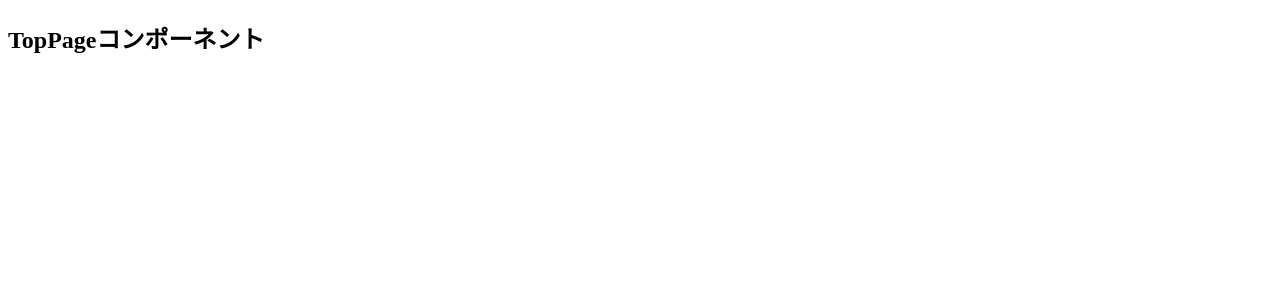
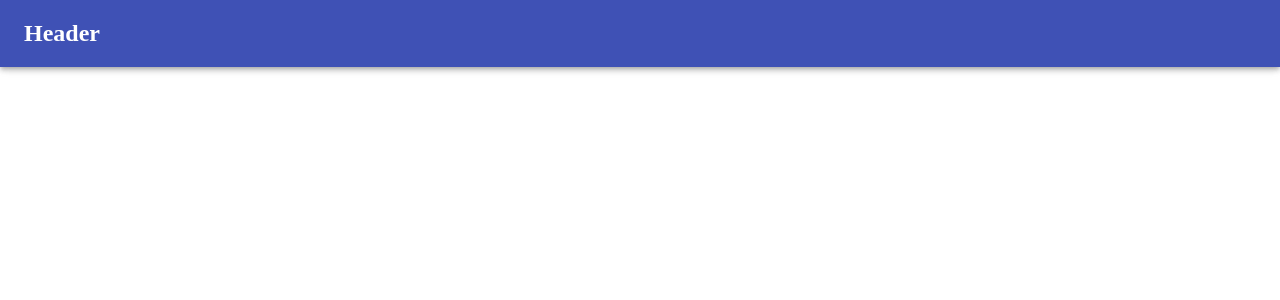
Before and after one commit to yk-port/distribution-site, a React (Create React App) app: page / in a window 1280 px wide. Shown: the top 300 px of the page. Built offline with nearby package versions, Linux system fonts and the light colour scheme.

Commit message:
add: header

```diff
--- a/package.json
+++ b/package.json
@@ -3,6 +3,7 @@
   "version": "0.1.0",
   "private": true,
   "dependencies": {
+    "@material-ui/core": "^4.11.4",
     "@testing-library/jest-dom": "^5.11.4",
     "@testing-library/react": "^11.1.0",
     "@testing-library/user-event": "^12.1.10",
@@ -14,7 +15,7 @@
     "react-dom": "^17.0.1",
     "react-scripts": "4.0.2",
     "typescript": "^4.1.2",
-    "web-vitals": "^1.0.1"
+    "web-vitals": "^2.0.1"
   },
   "scripts": {
     "start": "react-scripts start",
--- /dev/null
+++ b/src/components/topPage/topHeader.tsx
@@ -0,0 +1,14 @@
+import React, { FC } from "react";
+import { AppBar, Toolbar } from "@material-ui/core";
+
+const TopHeader: FC = () => {
+  return (
+    <AppBar>
+      <Toolbar>
+        <h2>Header</h2>
+      </Toolbar>
+    </AppBar>
+  );
+};
+
+export default TopHeader;
--- a/src/pages/TopPage.tsx
+++ b/src/pages/TopPage.tsx
@@ -1,7 +1,13 @@
 import React, { FC } from "react";
+import TopHeader from "../components/topPage/topHeader";
 
 const TopPage: FC = () => {
-  return <h2>TopPageコンポーネント</h2>;
+  return (
+    <>
+      <TopHeader />
+      <h2>TopPageコンポーネント</h2>
+    </>
+  );
 };
 
 export default TopPage;
--- /dev/null
+++ b/src/types/types.ts
@@ -0,0 +1,5 @@
+export type TileData = {
+  image: string;
+  keyword: string[];
+  title: string;
+}
```
Also changed, not shown: 2 other files (tests, documents, lock files or other folders).
